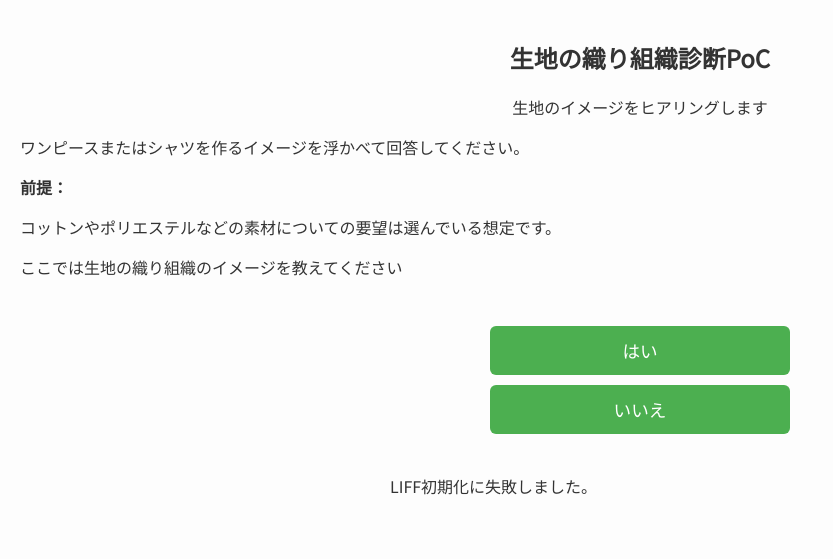
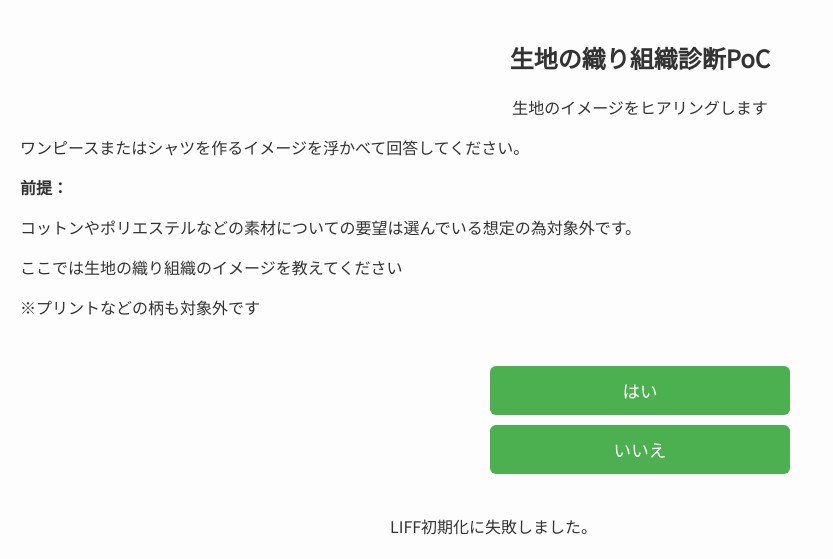
Before and after one commit to qualia-tailoring/fabric-poc, a Flask app: page / in a window 1280 px wide. Shown: the top 559 px of the page, without its empty margins (0-833 px from the left). Run offline with Flask 3, Linux system fonts and the light colour scheme; some libraries are stand-ins or nearby versions.

Commit message:
Update index.html

```diff
--- a/templates/index.html
+++ b/templates/index.html
@@ -60,8 +60,9 @@
   <p style="text-align:center;">生地のイメージをヒアリングします</p>
   <p>ワンピースまたはシャツを作るイメージを浮かべて回答してください。</p>
   <p><B>前提：</B></p>
-  <p>コットンやポリエステルなどの素材についての要望は選んでいる想定です。</p>
+  <p>コットンやポリエステルなどの素材についての要望は選んでいる想定の為対象外です。</p>
   <p>ここでは生地の織り組織のイメージを教えてください</p>
+  <p>※プリントなどの柄も対象外です</p>
 
   <div id="quiz">
     <p id="question"></p>
```
